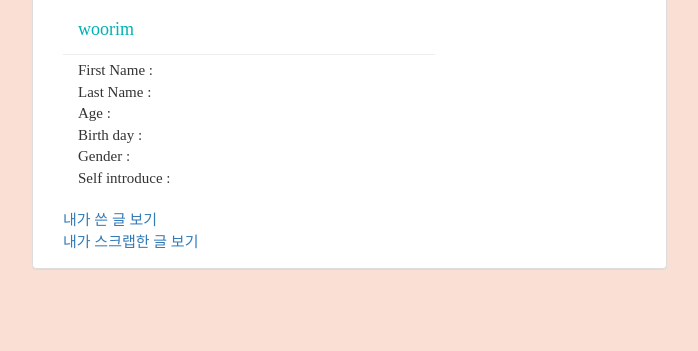
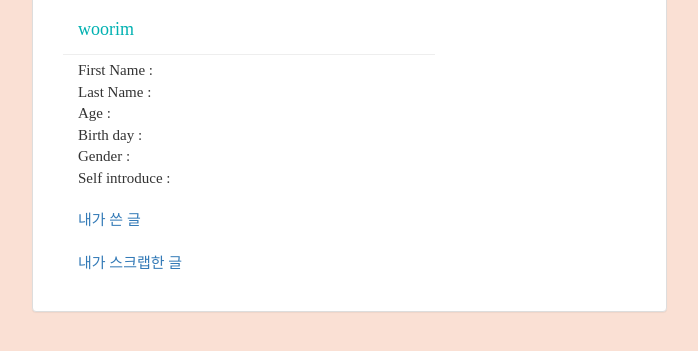
Before and after one commit to hepaper3/navibang, a Django app: page /accounts/profile_info in a window 1280 px wide. Shown: the part 412-763 px from the top of the page, without its empty margins (53-751 px from the left). Run offline with Django 3.2, Linux system fonts and the light colour scheme; a user stored in the database is signed in; data comes from the database, SQL or seed files in the repository; parts of the project's set-up code (start-up, migrations or seed data) failed here and were passed over; some libraries are stand-ins or nearby versions.

Commit message:
minor change

```diff
--- a/accounts/templates/show_profile.html
+++ b/accounts/templates/show_profile.html
@@ -126,10 +126,10 @@
     <div class="col-sm-5 col-xs-6 tital " >Self introduce :</div><div class="col-sm-7">{{ user.profile.self_introduce }}</div>
 
     <br><br>
-    <a href="{% url 'my_post' %}">내가 쓴 글 보기</a>
-    <br>
-    <a href="{% url 'my_scrap' %}">내가 스크랩한 글 보기</a>
-
+    <div class="col-sm-5 col-xs-6 tital " ><a href="{% url 'my_post' %}">내가 쓴 글</a></div>
+    <br><br>
+    <div class="col-sm-5 col-xs-6 tital " ><a href="{% url 'my_scrap' %}">내가 스크랩한 글</a> </div>
+    <br><br>
 
 
 
```
